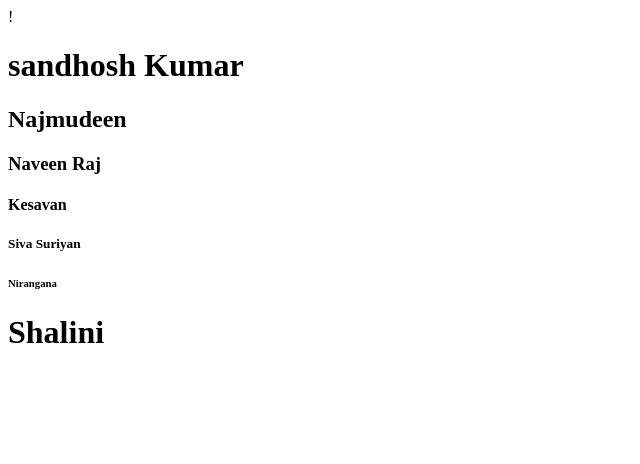
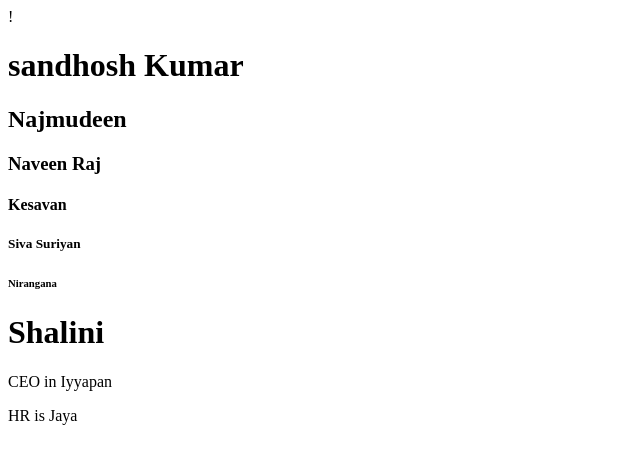
Before and after one commit to Sandy46S/projectbackend, a plain HTML site: page index.html in a window 1280 px wide. Shown: the whole page, without its empty margins (0-640 px from the left). Drawn offline with Linux system fonts and the light colour scheme.

Commit message:
Admin names

```diff
--- a/index.html
+++ b/index.html
@@ -6,3 +6,5 @@
 <h5>Siva Suriyan</h5>
 <h6>Nirangana</h6>
 <h1>Shalini</h1>
+<p>CEO in Iyyapan</p>
+<p>HR is Jaya</p>
```
